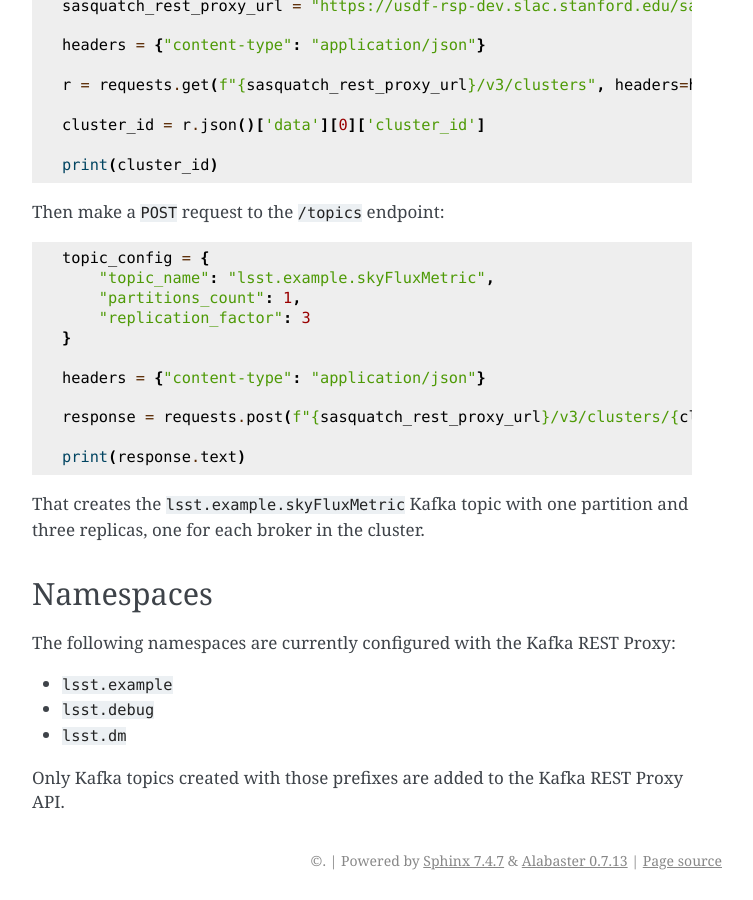
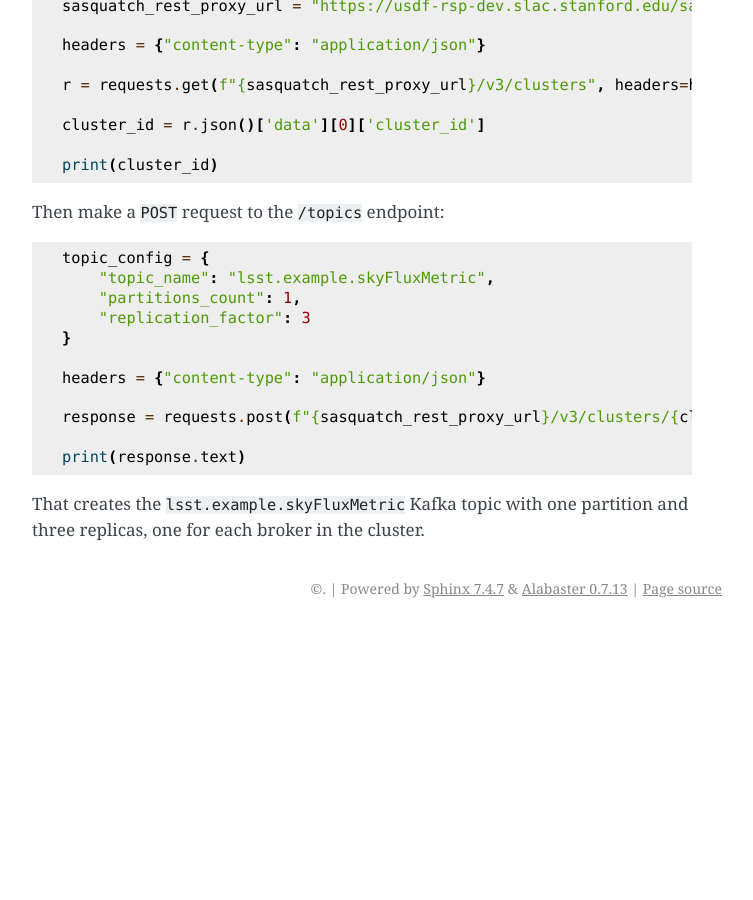
Before and after one commit to lsst-sqre/sasquatch, a Sphinx documentation site: the page built from docs/user-guide/restproxy.rst, in a window 1280 px wide and 900 px high, scrolled down 2692 px. Shown: the whole window, without its empty margins (388-1141 px from the left). Built offline with Sphinx 7.4.7, drawn with Linux system fonts in a browser that asks for light colours; after the commit the page ends 3320 px from its top, so only the background shows below that.

Commit message:
Move namespaces one level up
- Improve namespace description and move it one level for better navigation in the "Sending data to Sasquatch" section.

```diff
--- a/docs/user-guide/avro.rst
+++ b/docs/user-guide/avro.rst
@@ -105,9 +105,8 @@
 New messages sent to Sasquatch now require the ``visit`` field and a new version of the dashboard that uses the ``visit`` information can be implemented.
 Because this is a forward-compatible schema change, previous dashboard versions won't break since they don't use the ``visit`` field.
 
-The full qualified name for metric includes the namespace specified in the Avro schema, ``lsst.example.skyFluxMetric`` in the example above.
-
-In Sasquatch, a metric (or a telemetry topic) corresponds to a Kafka topic, and namespaces are important when sending data via the Kafka REST Proxy.
+In Sasquatch, a metric (or a telemetry topic) corresponds to a Kafka topic.
+The metric :ref:`namespace <namespaces>` is specified in the Avro schema, and the metric full qualified name in this example is ``lsst.example.skyFluxMetric``.
 
 Read more about Avro schemas and types in the `Avro specification`_.
 
--- a/docs/user-guide/index.rst
+++ b/docs/user-guide/index.rst
@@ -8,6 +8,7 @@
     :caption: Sending data to Sasquatch
 
     Overview <sendingdata>
+    Namespaces <namespaces>
     Avro and Schema Evolution <avro>
     Kafka REST Proxy <restproxy>
     Kafdrop <kafdrop>
--- a/docs/user-guide/restproxy.rst
+++ b/docs/user-guide/restproxy.rst
@@ -158,14 +158,3 @@
 That creates the ``lsst.example.skyFluxMetric`` Kafka topic with one partition and three replicas, one for each broker in the cluster.
 
 .. _namespaces:
-
-Namespaces
-==========
-
-The following namespaces are currently configured with the Kafka REST Proxy:
-
-- ``lsst.example``
-- ``lsst.debug``
-- ``lsst.dm``
-
-Only Kafka topics created with those prefixes are added to the Kafka REST Proxy API.
```
Also changed, not shown: docs/user-guide/namespaces.rst (added, +23 -0 lines).
